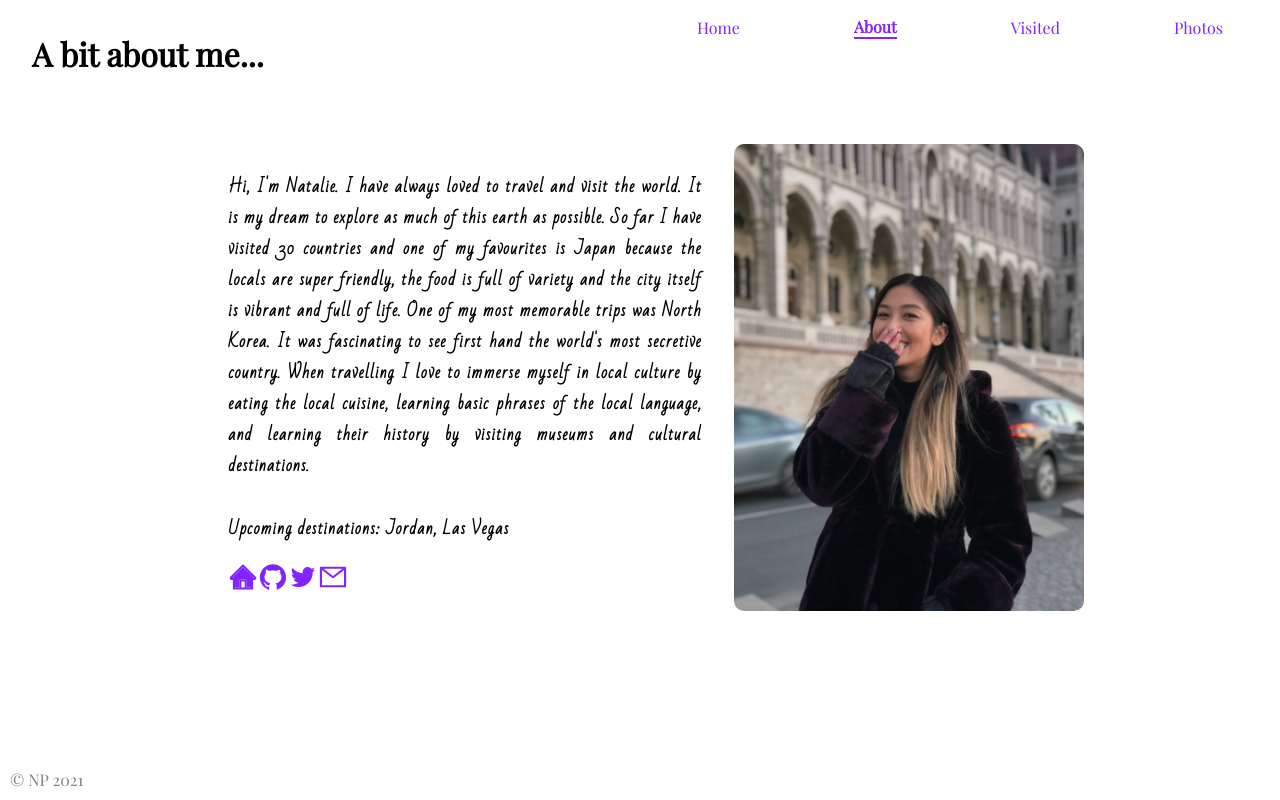
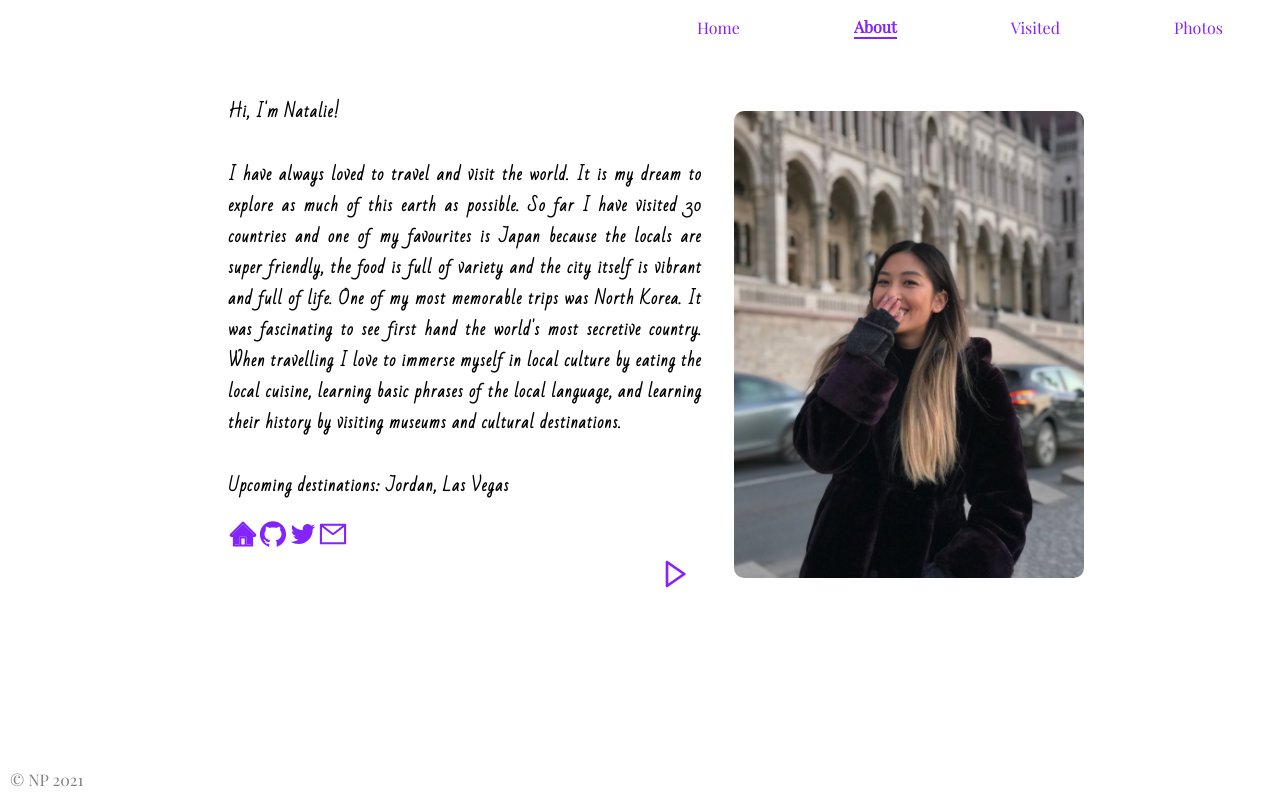
Before and after one commit to natbibi/travel-blog, a React app in the folder client/: page /about in a window 1280 px wide. Built offline with nearby package versions, Linux system fonts and the light colour scheme.

Commit message:
:children_crossing: add button on about that pushes to visited

```diff
--- a/client/src/pages/About/index.js
+++ b/client/src/pages/About/index.js
@@ -1,23 +1,28 @@
 import React from 'react';
 import { SocialIcons } from '../../components';
 import selfie from '../../images/selfie.jpg'
+import { BiRightArrow } from "react-icons/bi";
+import { useHistory } from "react-router-dom";
 
 const About = () => {
+
+    const history = useHistory();
 
     return (
         <>
             <header className="intro-container">
-                <h1>A bit about me...</h1>
+                <h1 hidden>A bit about me...</h1>
             </header>
             <main className="main-container" id="about">
                 <div className="about-text">
-                    <p>Hi, I'm Natalie. I have always loved to travel and visit the world. It is my dream to explore as much of this earth as possible. So far I have visited 30 countries and one of my favourites is Japan because the locals are super friendly, the food is full of variety and the city itself is vibrant and full of life.
+                    <p>Hi, I'm Natalie!</p>
+                    <p>I have always loved to travel and visit the world. It is my dream to explore as much of this earth as possible. So far I have visited 30 countries and one of my favourites is Japan because the locals are super friendly, the food is full of variety and the city itself is vibrant and full of life.
                     One of my most memorable trips was North Korea. It was fascinating to see first hand the world's most secretive country.
                     When travelling I love to immerse myself in local culture by eating the local cuisine, learning basic phrases of the local language, and learning their history by visiting museums and cultural destinations.</p>
 
                     <p>Upcoming destinations: Jordan, Las Vegas </p>
-                    <SocialIcons />
-                </div>
+                    <SocialIcons /><button style={{ textAlign: "right" }}className="see-visited" onClick={() => history.push('/visited')}><BiRightArrow /></button>
+                  </div>
                 <img className="profile" src={selfie} />
             </main>
 
--- a/client/src/pages/Visited/index.js
+++ b/client/src/pages/Visited/index.js
@@ -7,7 +7,7 @@ const Visited = () => {
             <header className="intro-container">
                 <h1>Leave Only Footprints 👣 </h1>
             </header>
-            <main className="main-container">
+            <main className="main-container" id="visited">
                 <iframe src="https://www.google.com/maps/d/embed?mid=1f4azxXr2CNwbPqzKT63opRFJNpje_TC1"
                 width="640" height="480"></iframe>
             </main>
--- a/client/src/style.css
+++ b/client/src/style.css
@@ -36,10 +36,14 @@ body {
 #about {
     text-align: justify;
     align-items: center;
-    animation: intro-load ease-in 300ms;
+    animation: about-load ease-in 300ms;
 }
 
-@keyframes intro-load {
+#visited {
+    animation: visited-load ease-in 300ms;
+}
+
+@keyframes about-load {
     0% {
       transform: translateY(-400px);
       opacity: 0;
@@ -49,7 +53,19 @@ body {
       transform: translateY(0px);
       opacity: 1;
     }
-  }
+}
+
+@keyframes visited-load {
+    0% {
+      transform: translateX(-400px);
+      opacity: 0;
+    }
+
+    100% {
+      transform: translateX(0px);
+      opacity: 1;
+    }
+}
 
 main#photos {
     display: flex;
@@ -57,6 +73,7 @@ main#photos {
     flex-wrap: wrap;
     justify-content: space-around;
     padding-bottom: 2rem;
+    animation: intro-load ease-in 300ms;
 }
 
 h5, p {
@@ -107,19 +124,22 @@ form {
     margin-right: 0.5rem;
 }
 
-button.scroll-up, button.see-about {
+button.scroll-up, button.see-about, button.see-visited {
     cursor: pointer;
     font-size: 2rem;
     border: none;
     background: none;
     margin-bottom: 10px;
-    animation: hover-vertical 2s ease infinite;
     position: relative;
     color: rgb(131, 36, 255);
 }
 
-button.see-about {
-    margin-top: 4rem;
+button.scroll-up, button.see-about {
+    animation: hover-vertical 2s ease infinite;
+}
+
+button.see-visited {
+    animation: hover-horizontal 2s ease infinite;
 }
 
 @keyframes hover-vertical {
@@ -129,6 +149,16 @@ button.see-about {
 
     50% {
       top: 20px;
+    }
+}
+
+@keyframes hover-horizontal {
+    0%, 100% {
+      right: 0;
+    }
+
+    50% {
+      right: 20px;
     }
 }
 
```
